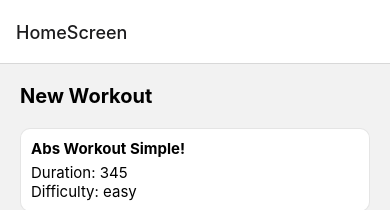
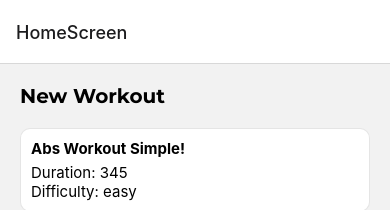
Before and after one commit to Isrealsix/workout, a React Native app: screen /HomeScreen in a window 390 px wide. Shown: the top 210 px of the page. Built offline with nearby package versions, Linux system fonts and the light colour scheme.

Commit message:
imported and used fonts

```diff
--- a/App.tsx
+++ b/App.tsx
@@ -4,6 +4,7 @@ import useCachedResources from './hooks/useCachedResources';
 
 export default function App() {
   const isLoaded = useCachedResources();
+  if (!isLoaded) return null;
   console.log(isLoaded);
   return (
     <>
--- a/screens/HomeScreen.tsx
+++ b/screens/HomeScreen.tsx
@@ -27,7 +27,8 @@ const styles = StyleSheet.create({
   header: {
     fontSize: 20,
     marginBottom: 20,
-    fontWeight: 'bold'
+    fontWeight: 'bold',
+    fontFamily: 'montserrat-bold'
   }
 });
 export default HomeScreen;
```
